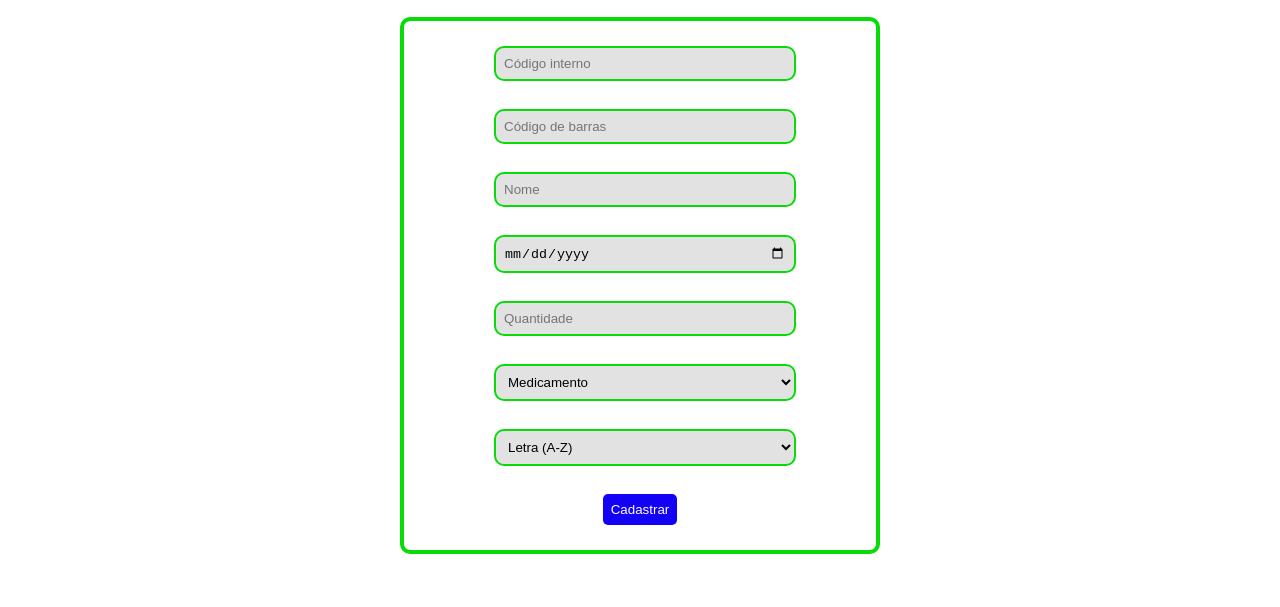
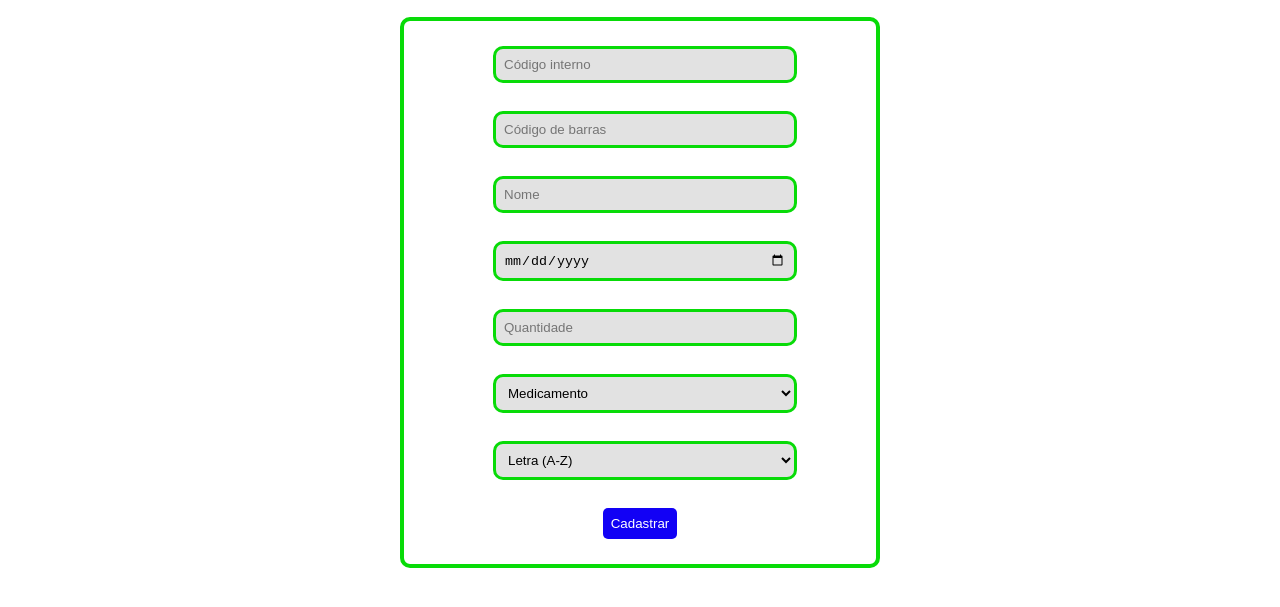
Before and after one commit to NaueMoreira/Controle-de-validade, a plain HTML site: page frontend/cadastrar.html in a window 1280 px wide. Shown: the part 153-760 px from the top of the page. Drawn offline with Linux system fonts and the light colour scheme.

Commit message:
Update style.css

```diff
--- a/frontend/style.css
+++ b/frontend/style.css
@@ -101,12 +101,13 @@ div.card {
 #nome,
 #validade,
 #quantidade,
+#codigo,
 #sessao {
     width: 100%;
     box-sizing: border-box;
     border-radius: 10px;
     background: rgb(226, 226, 226);
-    border: 2px solid rgb(8, 219, 8);
+    border: 3px solid rgb(8, 219, 8);
 }
 #btn-cadastrar{
     background: rgb(18, 1, 245);
```
